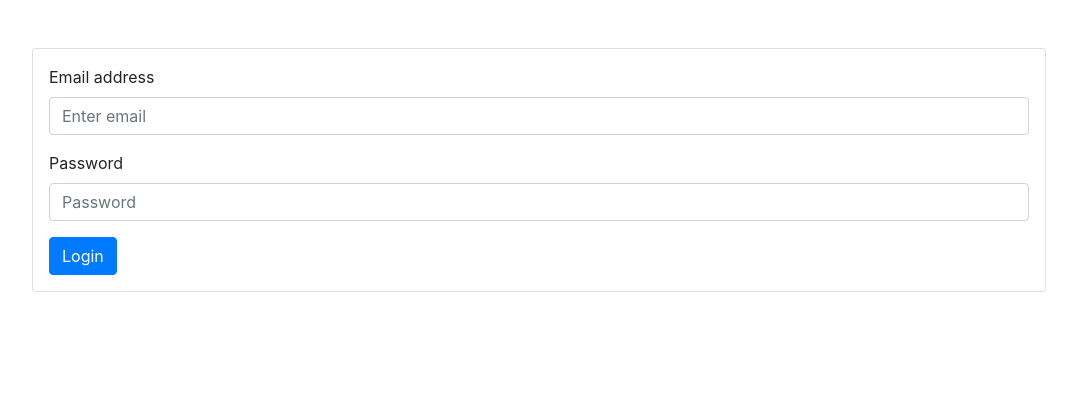
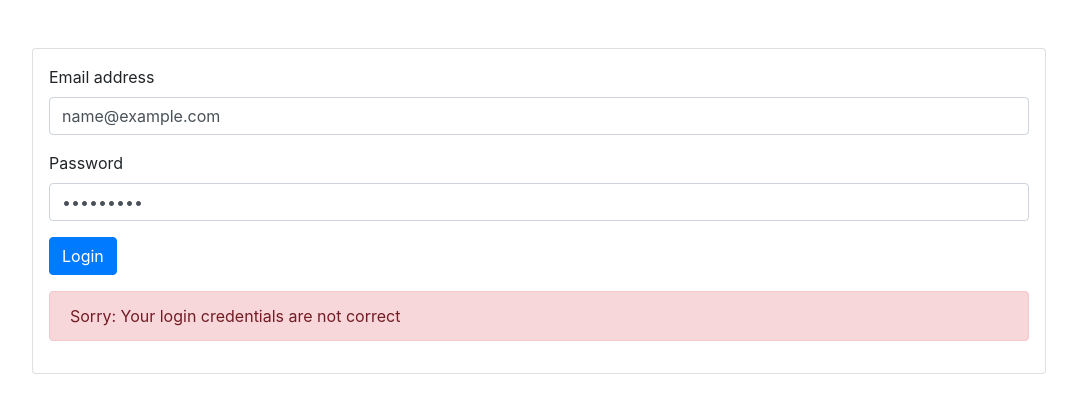
Before and after one commit to maxwillkelly/Agile-Coursework, a Next.js app in the folder web/: page / in a window 1280 px wide. Both pictures are taken after typing "name@example.com", "Sample123" into the empty fields and a click on the button "Login". Shown: the top 410 px of the page, without its empty margins (101-1178 px from the left). Built offline with nearby package versions, Linux system fonts and the light colour scheme; no server answers.

Commit message:
Stores user token cookie globally

```diff
--- a/web/components/Login.jsx
+++ b/web/components/Login.jsx
@@ -1,18 +1,38 @@
-import { Card, Form, Button } from 'react-bootstrap';
+import { useContext, useState } from 'react';
+import { useRouter } from 'next/router';
+import { Alert, Card, Form, Button } from 'react-bootstrap';
 import { Formik } from 'formik';
-import loginFunc from '../pages/api/login';
+import Cookies from 'js-cookie';
+import { UserContext } from '../contexts';
+import loginAsync from '../pages/api/login';
 
 const Login = () => {
+    const { userToken, setUserToken } = useContext(UserContext);
+    const [errors, setErrors] = useState([]);
+    // const router = useRouter();
+
+    const handleLogin = async (values, { setSubmitting, resetForm }) => {
+        setSubmitting(true);
+        try {
+            // eslint-disable-next-line no-unused-vars
+            const res = await loginAsync(values);
+            if (res.success) {
+                resetForm();
+                setUserToken(res);
+                Cookies.set('userToken', res, { expires: new Date(res.expire) });
+                // if (typeof window !== 'undefined') router.push(routes.shift);
+                console.log('Success');
+            }
+            setErrors(res);
+        } catch (err) {
+            setErrors('Sorry: Your login credentials are not correct');
+        }
+        setSubmitting(false);
+    };
+
     return (
         <Card className="m-5 p-3">
-            <Formik
-                initialValues={{ email: '', password: '' }}
-                onSubmit={(values, { setSubmitting, resetForm }) => {
-                    setSubmitting(true);
-                    loginFunc(values);
-                    resetForm();
-                    setSubmitting(false);
-                }}>
+            <Formik initialValues={{ email: '', password: '' }} onSubmit={handleLogin}>
                 {({ values, handleChange, handleBlur, handleSubmit, isSubmitting }) => (
                     <Form>
                         <Form.Group>
@@ -44,6 +64,8 @@ const Login = () => {
                             disabled={isSubmitting}>
                             Login
                         </Button>
+                        <LoginFooter errors={errors} />
+                        {userToken && <pre>{JSON.stringify(userToken, null, 2)}</pre>}
                     </Form>
                 )}
             </Formik>
@@ -51,4 +73,14 @@ const Login = () => {
     );
 };
 
+const LoginFooter = ({ errors }) => {
+    if (errors.length > 0)
+        return (
+            <Alert className="mt-3" variant="danger">
+                {errors}
+            </Alert>
+        );
+    return null;
+};
+
 export default Login;
--- /dev/null
+++ b/web/contexts.js
@@ -0,0 +1,3 @@
+import { createContext } from 'react';
+
+export const UserContext = createContext(null);
--- a/web/package.json
+++ b/web/package.json
@@ -13,6 +13,7 @@
     "axios": "^0.21.1",
     "bootstrap": "^4.6.0",
     "formik": "^2.2.6",
+    "js-cookie": "^2.2.1",
     "next": "10.0.5",
     "react": "17.0.1",
     "react-bootstrap": "^1.4.3",
--- a/web/pages/_app.jsx
+++ b/web/pages/_app.jsx
@@ -1,7 +1,16 @@
+import { useState, useMemo } from 'react';
+import { UserContext } from '../contexts';
 import '../styles/globals.scss';
 
 function App({ Component, pageProps }) {
-    return <Component {...pageProps} />;
+    const [userToken, setUserToken] = useState(null);
+    const userProvider = useMemo(() => ({ userToken, setUserToken }), [userToken, setUserToken]);
+
+    return (
+        <UserContext.Provider value={userProvider}>
+            <Component {...pageProps} />
+        </UserContext.Provider>
+    );
 }
 
 export default App;
--- a/web/pages/api/login.js
+++ b/web/pages/api/login.js
@@ -1,12 +1,8 @@
 import axios from 'axios';
 
-const login = async (data) => {
-    try {
-        const response = await axios.post('http://188.34.206.120:4000/login', data);
-        console.log(response);
-    } catch (error) {
-        console.error(error);
-    }
+const loginAsync = async (data) => {
+    const response = await axios.post('http://188.34.206.120:4000/login', data);
+    return response.data;
 };
 
-export default login;
+export default loginAsync;
```
Also changed, not shown: 1 other file (tests, documents, lock files or other folders).
